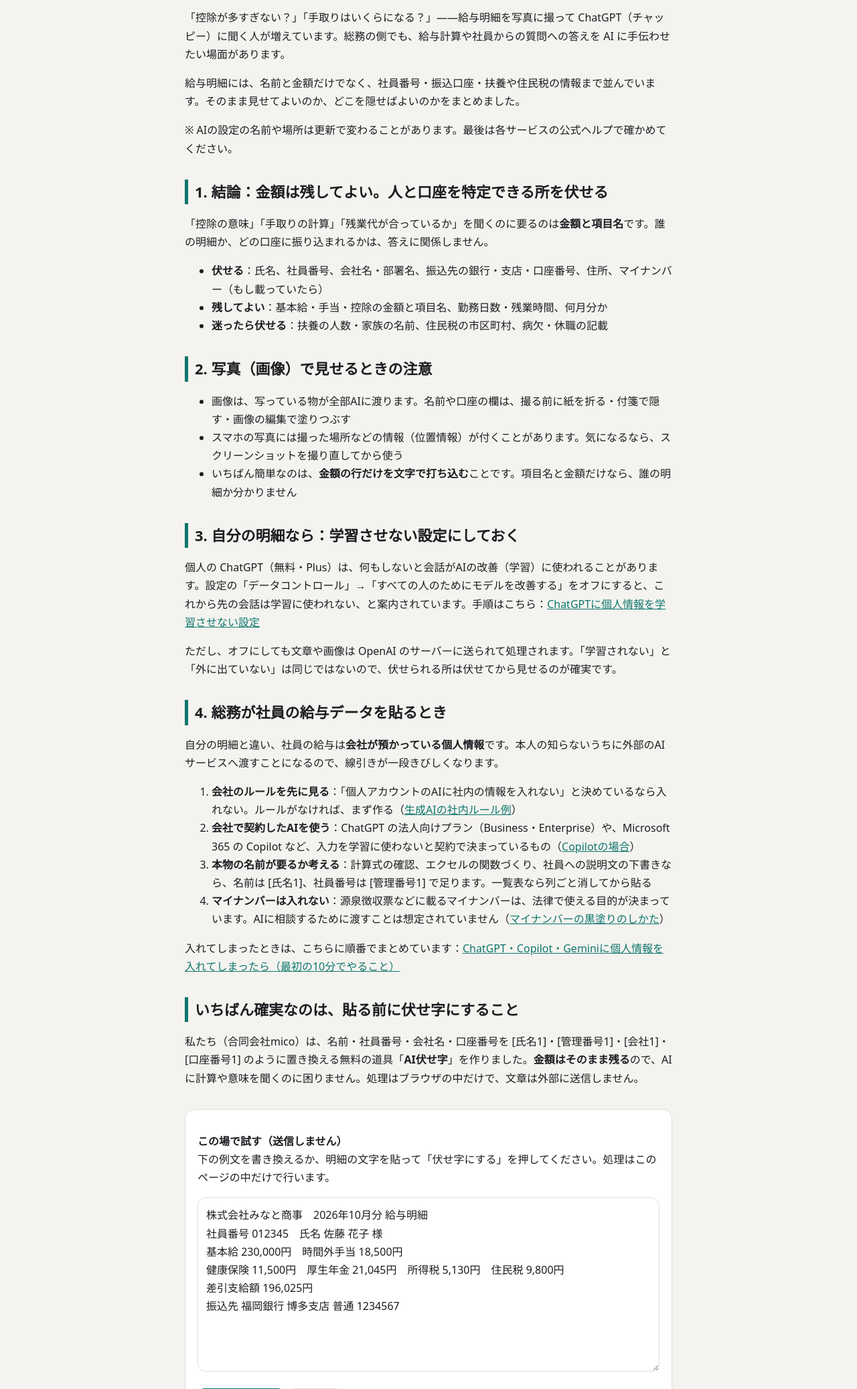
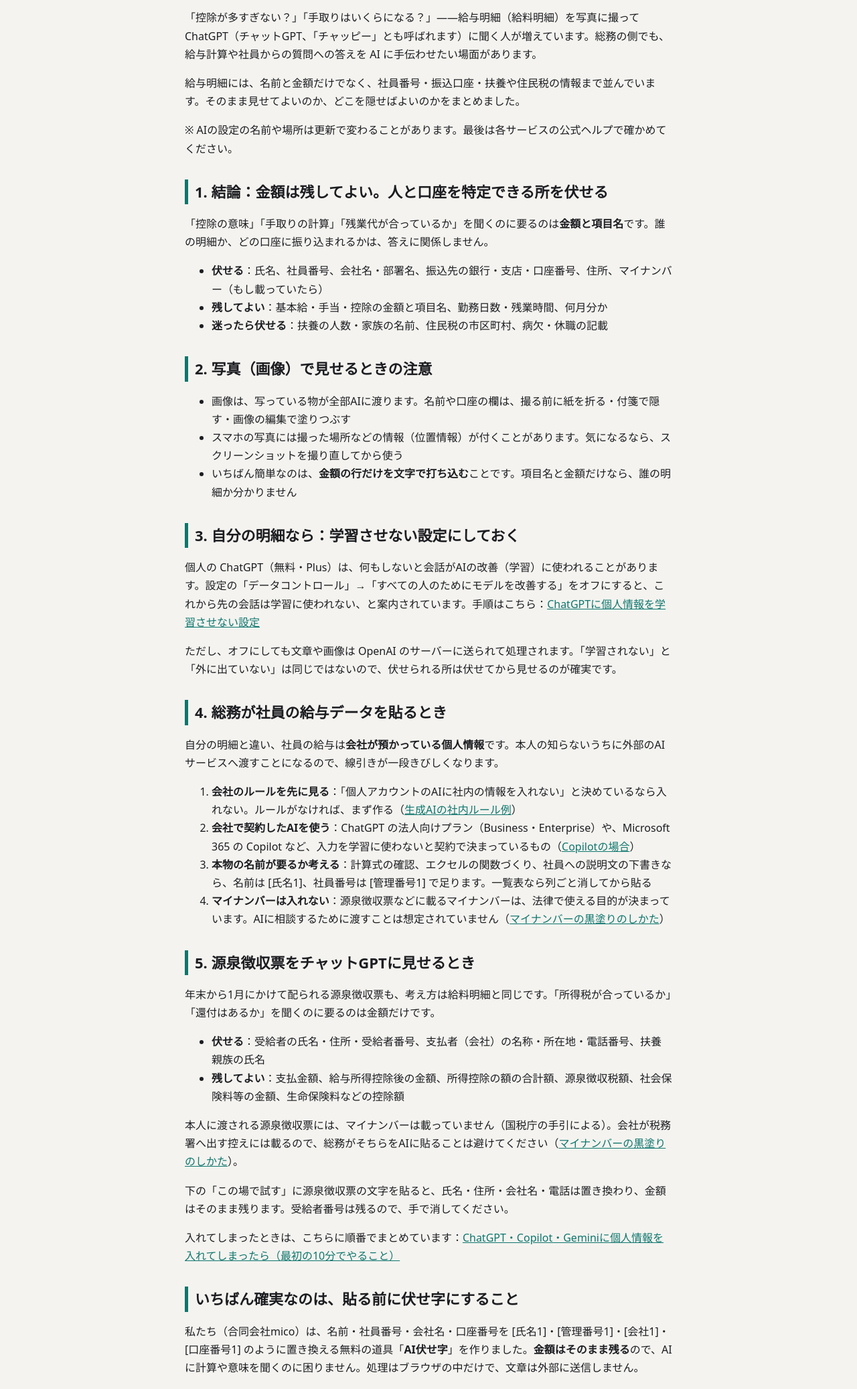
Before and after one commit to micoficial/ai-fuseji, a plain HTML site: page articles/kyuyo-meisai-ai.html in a window 1280 px wide. Shown: the part 232-2306 px from the top of the page at 67% size. Drawn offline with Linux system fonts and the light colour scheme.

Commit message:
給与明細の記事：給料明細・チャットGPTの言い方と、源泉徴収票の節を追加

```diff
--- a/articles/kyuyo-meisai-ai.html
+++ b/articles/kyuyo-meisai-ai.html
@@ -4,8 +4,8 @@
 <meta charset="utf-8">
 <meta name="viewport" content="width=device-width, initial-scale=1">
 <title>給与明細をChatGPT・AIに見せても大丈夫？｜伏せる所と残してよい所、総務が社員の明細を貼るときの線引き｜AI伏せ字</title>
-<meta name="description" content="給与明細の画像や数字をChatGPT（チャッピー）などのAIに見せて、手取りの計算や控除の意味を聞いてもよいか。名前・社員番号・口座番号など伏せる所、金額など残してよい所、学習させない設定、総務が社員の給与データを貼るときの線引きをまとめました。">
-<meta name="keywords" content="給与明細 ChatGPT, ChatGPT 給与明細, 給与明細 AIに見せる, 給与明細 AI, ChatGPT 給与計算, 給与明細 個人情報, 給与 個人情報 AI">
+<meta name="description" content="給与明細（給料明細）や源泉徴収票の画像・数字をChatGPT（チャットGPT・チャッピー）などのAIに見せて、手取りの計算や控除の意味を聞いてもよいか。名前・社員番号・口座番号など伏せる所、金額など残してよい所、学習させない設定、総務が社員の給与データを貼るときの線引きをまとめました。">
+<meta name="keywords" content="給与明細 ChatGPT, ChatGPT 給与明細, チャットGPT 給料明細, 源泉徴収票 ChatGPT, 給与明細 AIに見せる, 給与明細 AI, ChatGPT 給与計算, 給与明細 個人情報, 給与 個人情報 AI">
 <link rel="icon" href="../icon128.png">
 <link rel="stylesheet" href="../style.css">
 </head>
@@ -13,7 +13,7 @@
 <header class="top"><div class="wrap row"><a class="brand" href="../"><img src="../icon128.png" alt="" width="32" height="32"> AI伏せ字</a><a class="btn small" href="../">無料で試す</a></div></header>
 <main class="wrap article">
 <h1>給与明細をChatGPT・AIに見せても大丈夫？｜伏せる所と残してよい所、総務が社員の明細を貼るときの線引き</h1>
-<p>「控除が多すぎない？」「手取りはいくらになる？」——給与明細を写真に撮って ChatGPT（チャッピー）に聞く人が増えています。総務の側でも、給与計算や社員からの質問への答えを AI に手伝わせたい場面があります。</p>
+<p>「控除が多すぎない？」「手取りはいくらになる？」——給与明細（給料明細）を写真に撮って ChatGPT（チャットGPT、「チャッピー」とも呼ばれます）に聞く人が増えています。総務の側でも、給与計算や社員からの質問への答えを AI に手伝わせたい場面があります。</p>
 <p>給与明細には、名前と金額だけでなく、社員番号・振込口座・扶養や住民税の情報まで並んでいます。そのまま見せてよいのか、どこを隠せばよいのかをまとめました。</p>
 <p>※ AIの設定の名前や場所は更新で変わることがあります。最後は各サービスの公式ヘルプで確かめてください。</p>
 <h2>1. 結論：金額は残してよい。人と口座を特定できる所を伏せる</h2>
@@ -40,6 +40,14 @@
 <li><b>本物の名前が要るか考える</b>：計算式の確認、エクセルの関数づくり、社員への説明文の下書きなら、名前は [氏名1]、社員番号は [管理番号1] で足ります。一覧表なら列ごと消してから貼る</li>
 <li><b>マイナンバーは入れない</b>：源泉徴収票などに載るマイナンバーは、法律で使える目的が決まっています。AIに相談するために渡すことは想定されていません（<a href="mynumber-kuronuri.html">マイナンバーの黒塗りのしかた</a>）</li>
 </ol>
+<h2 id="gensen">5. 源泉徴収票をチャットGPTに見せるとき</h2>
+<p>年末から1月にかけて配られる源泉徴収票も、考え方は給料明細と同じです。「所得税が合っているか」「還付はあるか」を聞くのに要るのは金額だけです。</p>
+<ul>
+<li><b>伏せる</b>：受給者の氏名・住所・受給者番号、支払者（会社）の名称・所在地・電話番号、扶養親族の氏名</li>
+<li><b>残してよい</b>：支払金額、給与所得控除後の金額、所得控除の額の合計額、源泉徴収税額、社会保険料等の金額、生命保険料などの控除額</li>
+</ul>
+<p>本人に渡される源泉徴収票には、マイナンバーは載っていません（国税庁の手引による）。会社が税務署へ出す控えには載るので、総務がそちらをAIに貼ることは避けてください（<a href="mynumber-kuronuri.html">マイナンバーの黒塗りのしかた</a>）。</p>
+<p>下の「この場で試す」に源泉徴収票の文字を貼ると、氏名・住所・会社名・電話は置き換わり、金額はそのまま残ります。受給者番号は残るので、手で消してください。</p>
 <p>入れてしまったときは、こちらに順番でまとめています：<a href="ai-nyuryoku-shimatta.html">ChatGPT・Copilot・Geminiに個人情報を入れてしまったら（最初の10分でやること）</a></p>
 <h2>いちばん確実なのは、貼る前に伏せ字にすること</h2>
 <p>私たち（合同会社mico）は、名前・社員番号・会社名・口座番号を [氏名1]・[管理番号1]・[会社1]・[口座番号1] のように置き換える無料の道具「<b>AI伏せ字</b>」を作りました。<b>金額はそのまま残る</b>ので、AIに計算や意味を聞くのに困りません。処理はブラウザの中だけで、文章は外部に送信しません。</p>
--- a/sitemap.xml
+++ b/sitemap.xml
@@ -20,7 +20,7 @@
   <url><loc>https://micoficial.github.io/ai-fuseji/articles/ai-nyuryoku-shimatta.html</loc><lastmod>2026-11-09</lastmod></url>
   <url><loc>https://micoficial.github.io/ai-fuseji/articles/copilot-kojin-joho.html</loc><lastmod>2026-11-06</lastmod></url>
   <url><loc>https://micoficial.github.io/ai-fuseji/articles/gemini-kojin-joho.html</loc><lastmod>2026-11-09</lastmod></url>
-  <url><loc>https://micoficial.github.io/ai-fuseji/articles/kyuyo-meisai-ai.html</loc><lastmod>2026-11-20</lastmod></url>
+  <url><loc>https://micoficial.github.io/ai-fuseji/articles/kyuyo-meisai-ai.html</loc><lastmod>2026-11-21</lastmod></url>
   <url><loc>https://micoficial.github.io/ai-fuseji/articles/claude-kojin-joho.html</loc><lastmod>2026-11-04</lastmod></url>
   <url><loc>https://micoficial.github.io/ai-fuseji/articles/masking-tool.html</loc><lastmod>2026-10-20</lastmod></url>
   <url><loc>https://micoficial.github.io/ai-fuseji/csv/</loc><lastmod>2026-11-10</lastmod></url>
```
